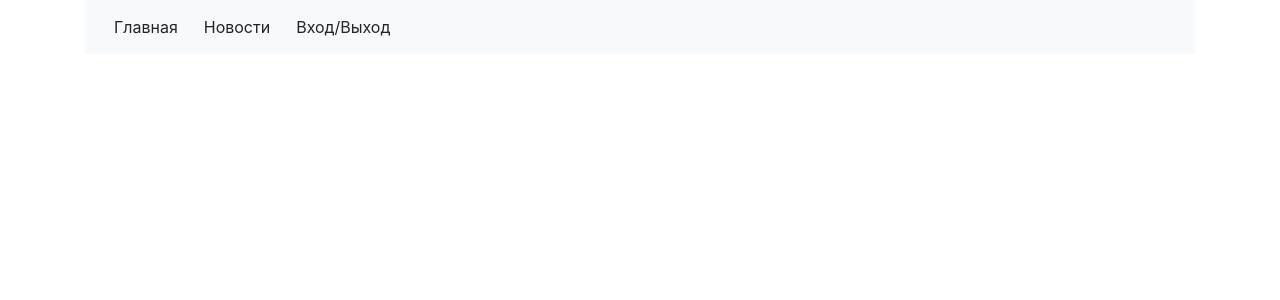
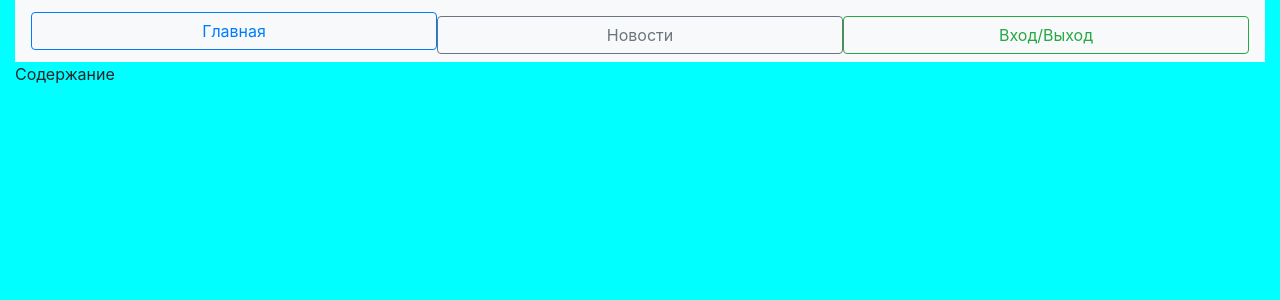
Before and after one commit to AlexeyCherevko1976/testProfilanceGroup, a React (Create React App) app: page / in a window 1280 px wide. Shown: the top 300 px of the page. Built offline with nearby package versions, Linux system fonts and the light colour scheme.

Commit message:
15-20 navbar vrode nichego

```diff
--- a/src/App.css
+++ b/src/App.css
@@ -1,5 +1,13 @@
 .App {
-  text-align: center;
+  background: Aqua;
+
+}
+.App-content{
+  height: 800px;
+}
+
+.App-barBtn{
+  width: 40px;
 }
 
 .App-logo {
--- a/src/App.js
+++ b/src/App.js
@@ -5,22 +5,27 @@ import './bootstrap.css';
 function App() {
   return (
 
-<div className="container App">
-<nav className="navbar navbar-expand-lg navbar-light bg-light">
-<button type="button" className="btn btn-light">Главная</button>
-<button type="button" className="btn btn-light">Новости</button>
-<button type="button" className="btn btn-light">Вход/Выход</button>
+<div className="container-fluid App">
+  <div className="row">
+    <div className="col-12">
+      <nav className="navbar navbar-expand-lg navbar-light bg-light">
 
+        <button type="button" className="btn btn-outline-primary btn-block">Главная</button>
+        <button type="button" className="btn btn-outline-secondary btn-block">Новости</button>
+        <button type="button" className="btn btn-outline-success btn-block">Вход/Выход</button>
 
-</nav>
-  <div className="row">
-    <div className="col-sm-8 col-md-6 col-4">
-
+      </nav>
     </div>
   </div>
+  <div className="row">
+    <div className="col-12">
+      <div className="App-content">
+        Содержание
+      </div>
+    </div>
+  </div>
+</div>
 
-
-</div>
   );
 }
 
--- a/src/index.js
+++ b/src/index.js
@@ -2,7 +2,7 @@ import React from 'react';
 import ReactDOM from 'react-dom';
 import './index.css';
 import App from './App';
-import {render} from 'react-dom';
+//import {render} from 'react-dom';
 
 ReactDOM.render(
   //<React.StrictMode>
```
